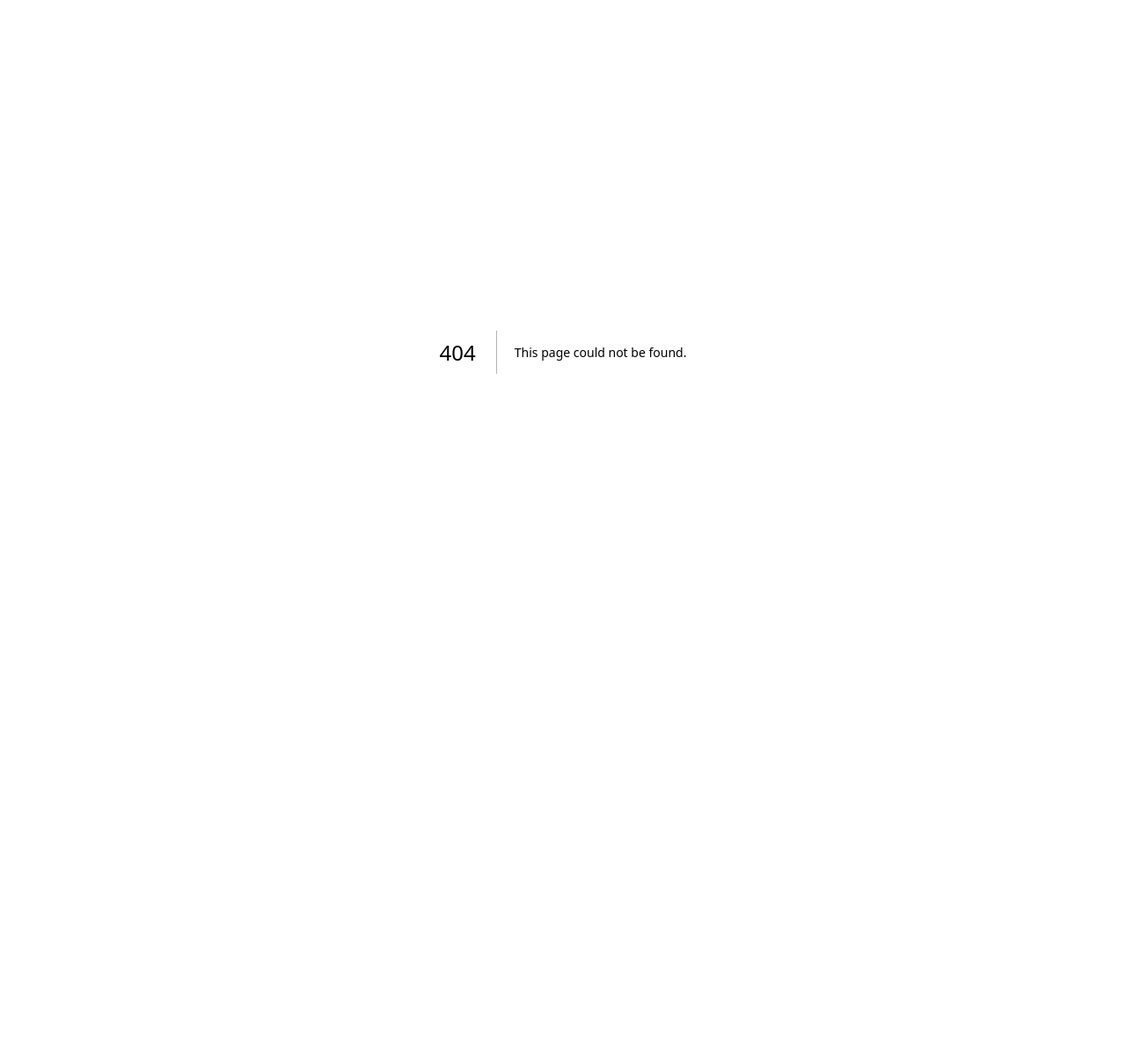
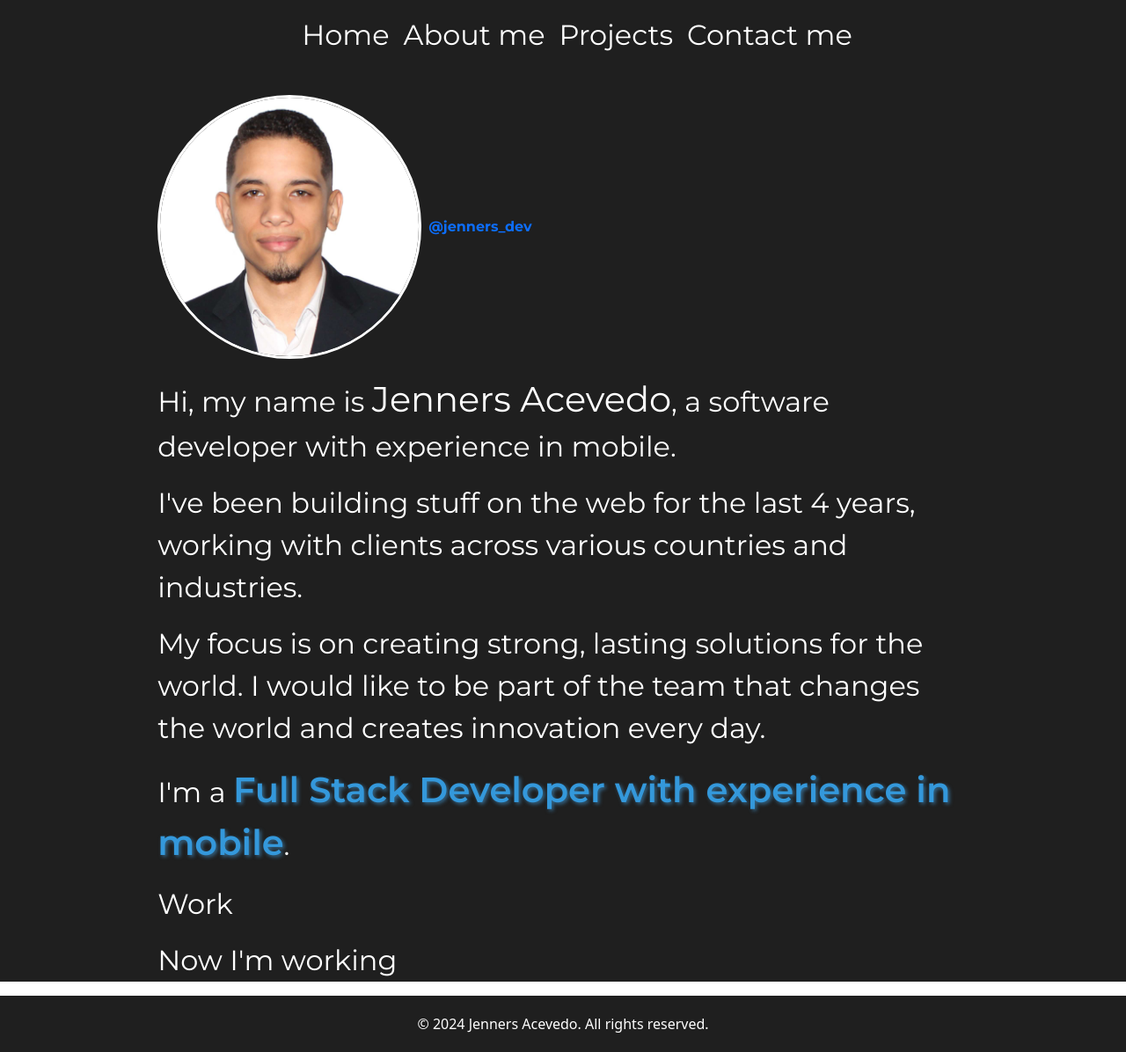
Before and after one commit to JennersAcevedo/portoflio, a Next.js app: page /projects in a window 1280 px wide. Before the commit this address had no page. Shown: the whole page at 88% size. Before the commit the page ends 800 px from the top, so only its background shows below. Built offline with nearby package versions, Linux system fonts and the light colour scheme.

Commit message:
avoid 404 error

```diff
--- /dev/null
+++ b/app/projects/page.js
@@ -0,0 +1,43 @@
+import Image from 'next/image'
+import styles from '@/styles/home.module.css'
+import Navbar from '@/components/navbar'
+import ProjectCard from '@/components/cards'
+import Footer from '@/components/footer'
+
+export default function Home() {
+    const imageStyle = {
+        borderRadius: '50%',
+        border: '3px solid #fff',
+    }
+
+    return (
+        <div>
+            <div className={styles.container}>
+                <Navbar />
+            </div>
+            <main className={styles.main}>
+                <div className={styles.description}>
+                    <div className={styles.profile}>
+                        <Image
+                            src="/profiles.jpg"
+                            width={300}
+                            height={300}
+                            alt="Picture of the author"
+                            style={imageStyle}
+                        />
+                        <span className={styles.social}><a href='https://linktr.ee/jenners_dev'> @jenners_dev</a> </span>
+                    </div>
+                    <p> Hi, my name is <span className={styles.name}>Jenners Acevedo</span>, a software developer with experience in mobile.</p>
+                    <p>I've been building stuff on the web for the last 4 years, working with clients across various countries and industries.</p>
+                    <p>My focus is on creating strong, lasting solutions for the world. I would like to be part of the team that changes the world and creates innovation every day.</p>
+                    <p>I'm a <span className={styles.role}>Full Stack Developer with experience in mobile</span>.</p>
+                    <p>Work</p>
+                    <p>Now I'm working</p>
+                </div>
+            </main>
+            <footer className={styles.footerMain}>
+                <Footer />
+            </footer>
+        </div>
+    )
+}
```
Also changed, not shown: app/about.js (deleted, +0 -31 lines), app/about/page.js (added, +43 -0 lines), app/contact/page.js (added, +43 -0 lines), app/page.js (+4 -4 lines), components/navbar.js (+10 -0 lines).
